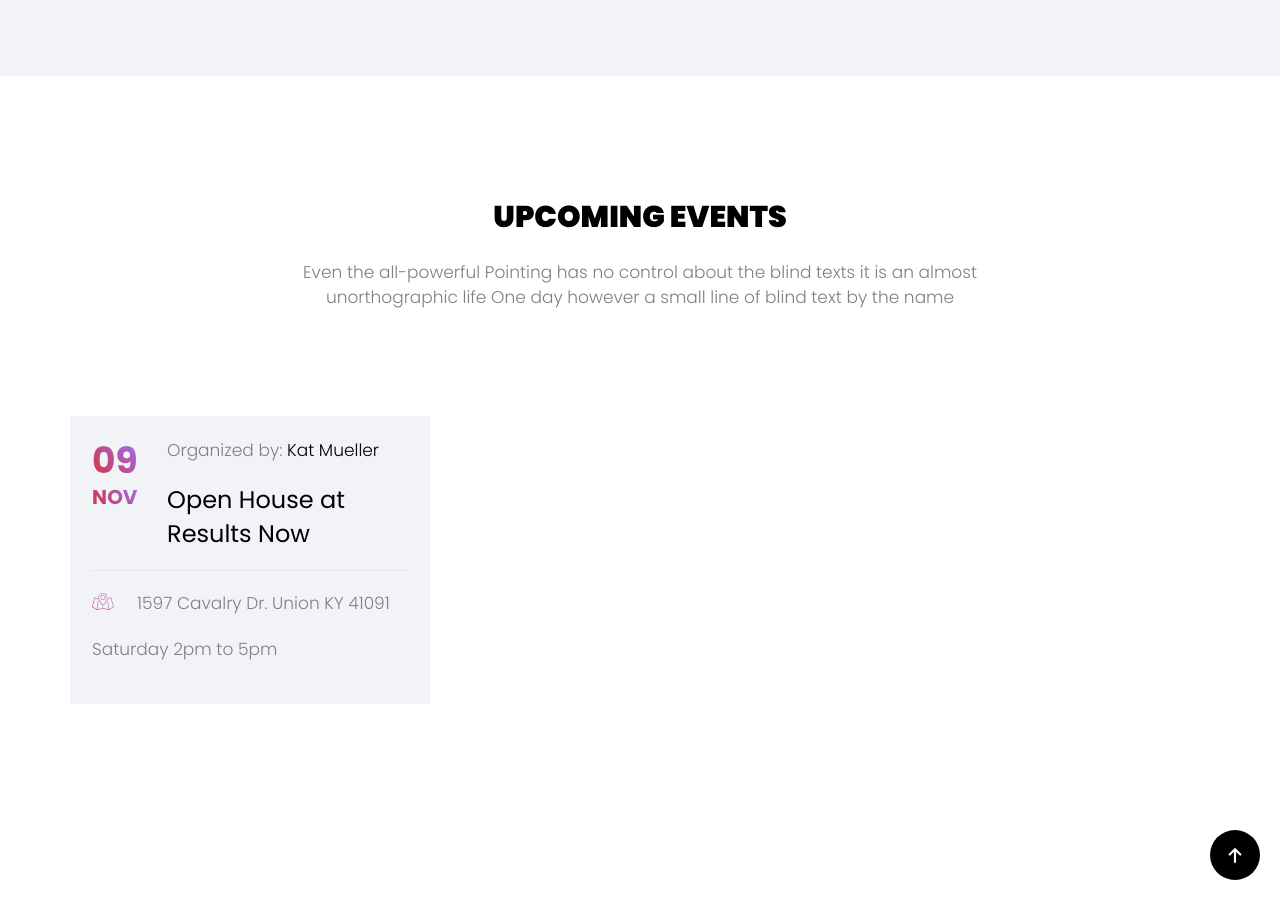
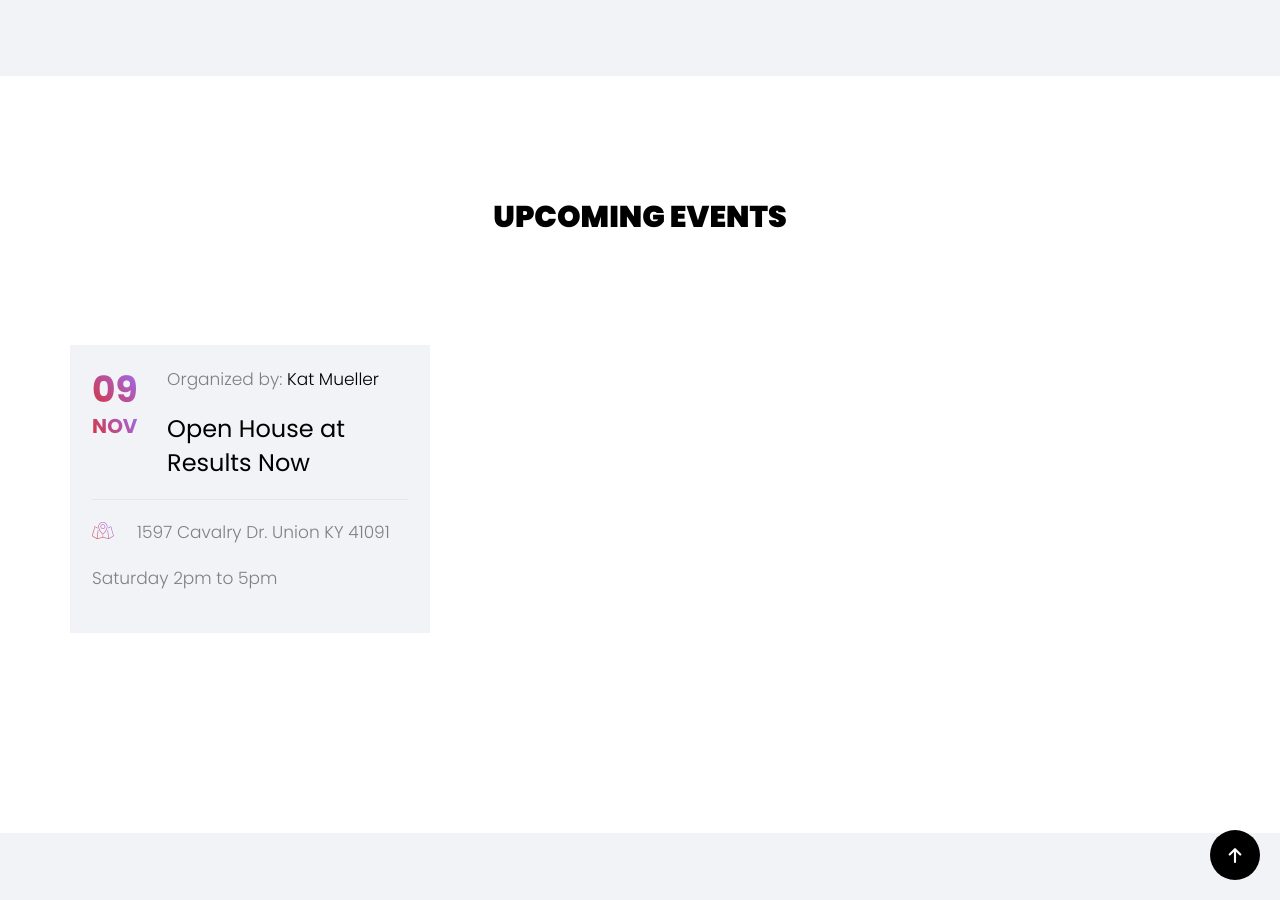
Before and after one commit to ResultsNow/resultsnow.github.io, a Jekyll site: the page built from index.html, in a window 1280 px wide and 900 px high, scrolled down 4861 px. Built offline with Jekyll 4.4.1, drawn with Linux system fonts in a browser that asks for light colours; some web fonts are replaced.

Commit message:
Update events-include.html

```diff
--- a/_includes/events-include.html
+++ b/_includes/events-include.html
@@ -1,8 +1,6 @@
 <div class="row">
     <div class="col-md-8 col-md-offset-2 text-center colorlib-heading animate-box">
         <h2>Upcoming Events</h2>
-        <p>Even the all-powerful Pointing has no control about the blind texts it is an almost unorthographic life One
-            day however a small line of blind text by the name</p>
     </div>
 </div>
 <div class="row row-pb-sm">
```
